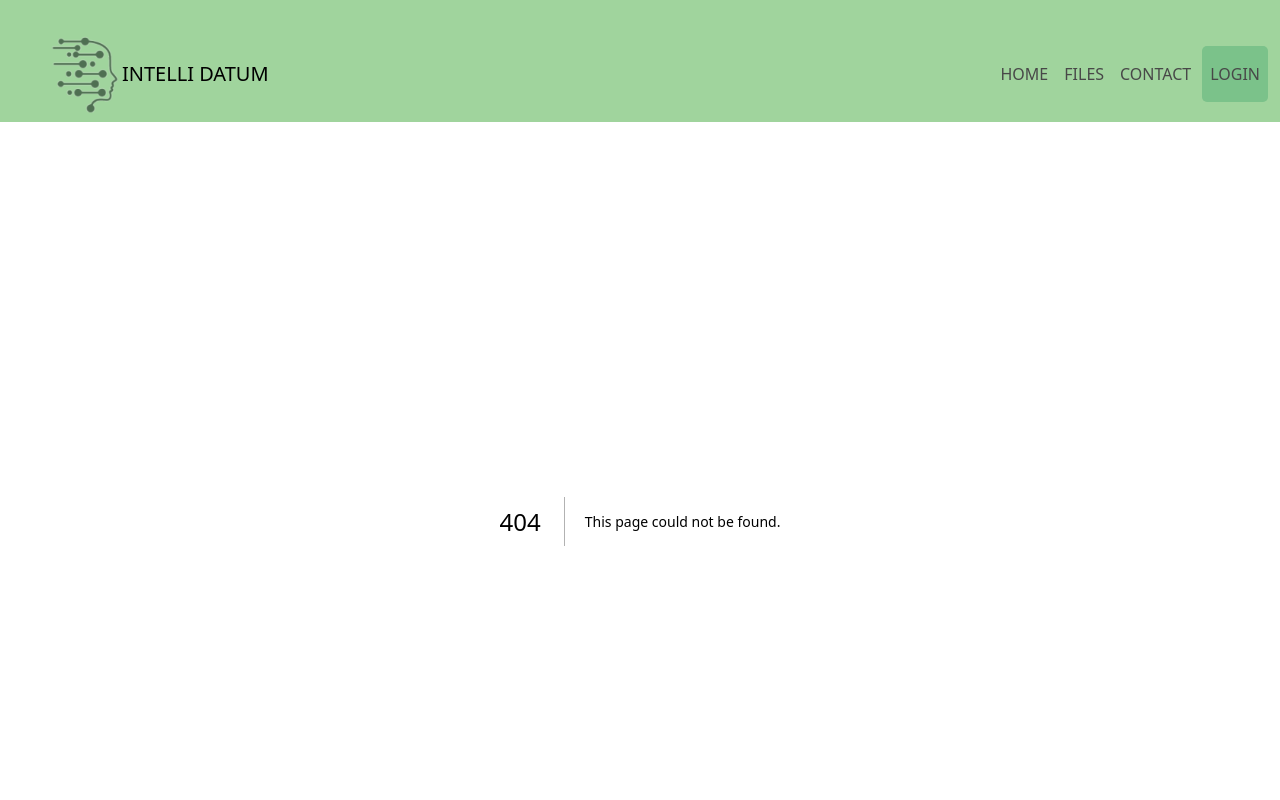
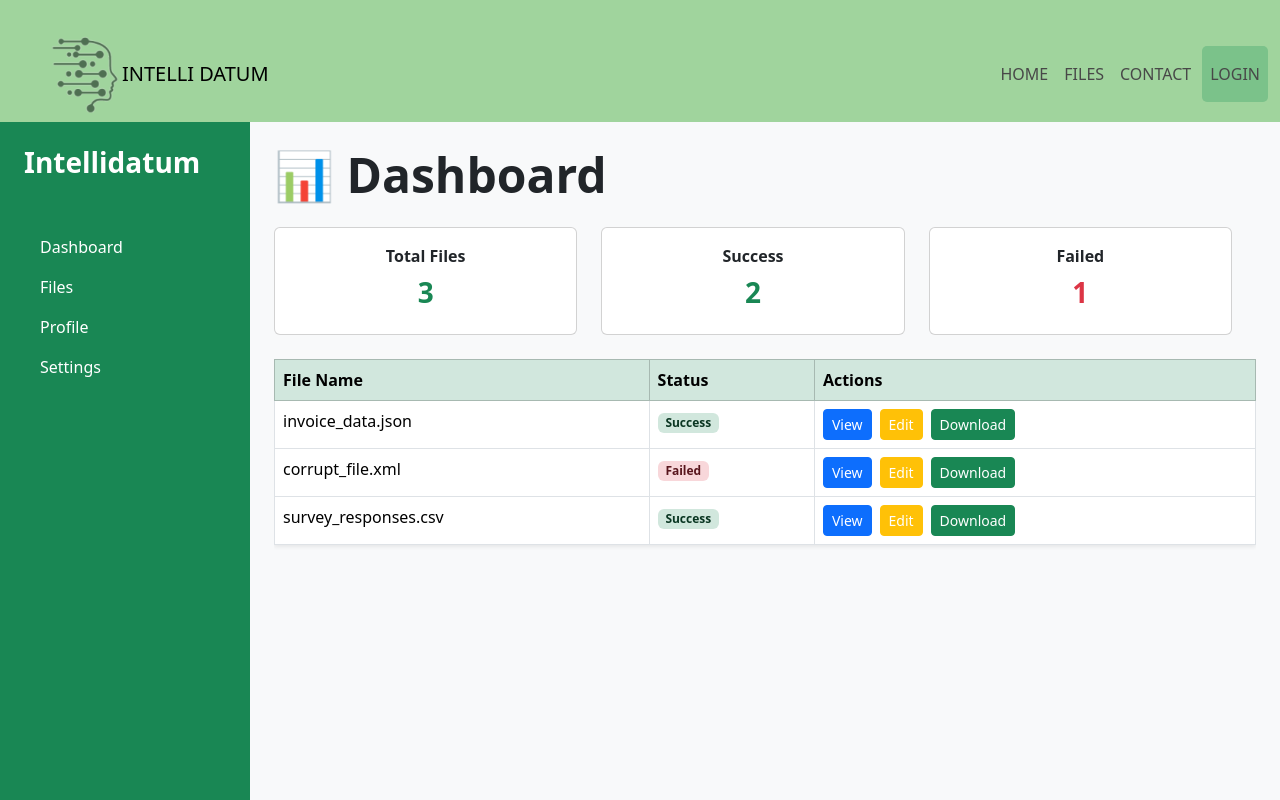
Before and after one commit to ZinoorFatima/IntelliDatum, a Next.js app: page /dashboard in a window 1280 px wide. Before the commit this address had no page. Shown: the top 800 px of the page. Built offline with nearby package versions, Linux system fonts and the light colour scheme.

Commit message:
chore: add routes for new pages

```diff
--- /dev/null
+++ b/app/dashboard/page.jsx
@@ -0,0 +1,161 @@
+'use client';
+
+import { useState } from 'react';
+
+export default function DashboardPage() {
+  const [files, setFiles] = useState([
+    {
+      id: 1,
+      name: 'invoice_data.json',
+      status: 'Success',
+      dictionary: {
+        type: 'invoice',
+        total: 230.5,
+        customer: 'Jane Smith',
+      },
+    },
+    {
+      id: 2,
+      name: 'corrupt_file.xml',
+      status: 'Failed',
+      dictionary: null,
+    },
+    {
+      id: 3,
+      name: 'survey_responses.csv',
+      status: 'Success',
+      dictionary: {
+        surveyId: 102,
+        responses: 54,
+      },
+    },
+  ]);
+
+  const handleView = (dict) => {
+    if (!dict) {
+      alert('❌ No dictionary available.');
+    } else {
+      alert(JSON.stringify(dict, null, 2));
+    }
+  };
+
+  const handleEdit = (id) => {
+    alert(`🛠️ Open editor for file ID: ${id}`);
+  };
+
+  const handleDownload = (dict) => {
+    if (!dict) return;
+    const blob = new Blob([JSON.stringify(dict, null, 2)], {
+      type: 'application/octet-stream',
+    });
+    const url = URL.createObjectURL(blob);
+    const a = document.createElement('a');
+    a.href = url;
+    a.download = 'dictionary.epf';
+    a.click();
+    URL.revokeObjectURL(url);
+  };
+
+  const total = files.length;
+  const success = files.filter((f) => f.status === 'Success').length;
+  const failed = files.filter((f) => f.status === 'Failed').length;
+
+  return (
+    <div className="d-flex min-vh-100 text-dark bg-light">
+      {/* Sidebar */}
+      <aside className="bg-success text-white p-4" style={{ width: '250px' }}>
+        <h1 className="h3 fw-bold mb-5">Intellidatum</h1>
+        <nav className="nav flex-column">
+          <a href="/dashboard" className="nav-link text-white">Dashboard</a>
+          <a href="/files" className="nav-link text-white">Files</a>
+          <a href="/profile" className="nav-link text-white">Profile</a>
+          <a href="/settings" className="nav-link text-white">Settings</a>
+        </nav>
+      </aside>
+
+      {/* Main Content */}
+      <main className="flex-grow-1 p-4">
+        <h2 className="display-5 fw-bold mb-4">📊 Dashboard</h2>
+
+        {/* Stats */}
+        <div className="row mb-4">
+          <div className="col-md-4">
+            <div className="card text-center">
+              <div className="card-body">
+                <p className="card-title fw-semibold">Total Files</p>
+                <h3 className="text-success fw-bold">{total}</h3>
+              </div>
+            </div>
+          </div>
+          <div className="col-md-4">
+            <div className="card text-center">
+              <div className="card-body">
+                <p className="card-title fw-semibold">Success</p>
+                <h3 className="text-success fw-bold">{success}</h3>
+              </div>
+            </div>
+          </div>
+          <div className="col-md-4">
+            <div className="card text-center">
+              <div className="card-body">
+                <p className="card-title fw-semibold">Failed</p>
+                <h3 className="text-danger fw-bold">{failed}</h3>
+              </div>
+            </div>
+          </div>
+        </div>
+
+        {/* Table */}
+        <div className="table-responsive">
+          <table className="table table-bordered bg-white shadow-sm">
+            <thead className="table-success">
+              <tr>
+                <th>File Name</th>
+                <th>Status</th>
+                <th>Actions</th>
+              </tr>
+            </thead>
+            <tbody>
+              {files.map((file) => (
+                <tr key={file.id}>
+                  <td>{file.name}</td>
+                  <td>
+                    <span
+                      className={`badge ${
+                        file.status === 'Success'
+                          ? 'bg-success-subtle text-success-emphasis'
+                          : 'bg-danger-subtle text-danger-emphasis'
+                      }`}
+                    >
+                      {file.status}
+                    </span>
+                  </td>
+                  <td>
+                    <button
+                      onClick={() => handleView(file.dictionary)}
+                      className="btn btn-primary btn-sm me-2"
+                    >
+                      View
+                    </button>
+                    <button
+                      onClick={() => handleEdit(file.id)}
+                      className="btn btn-warning btn-sm text-white me-2"
+                    >
+                      Edit
+                    </button>
+                    <button
+                      onClick={() => handleDownload(file.dictionary)}
+                      className="btn btn-success btn-sm"
+                    >
+                      Download
+                    </button>
+                  </td>
+                </tr>
+              ))}
+            </tbody>
+          </table>
+        </div>
+      </main>
+    </div>
+  );
+}
--- a/app/globals.css
+++ b/app/globals.css
@@ -1,3 +1,4 @@
+
 body {
   margin: 0;
   font-family: -apple-system, BlinkMacSystemFont, 'Segoe UI', 'Roboto', 'Oxygen',
--- a/components/Header.js
+++ b/components/Header.js
@@ -1,4 +1,5 @@
 "use client"; // Required in Next.js App Router
+// /dashboard/${auth?.user?.role === 1 ? "admin" : "user"}
 
 import Link from "next/link";
 import Image from "next/image";
@@ -56,7 +57,7 @@ const Header = () => {
               </Link>
             </li>
             <li className="nav-item">
-              <Link href="/contact" className="nav-link">
+              <Link href="/contactus" className="nav-link">
                 Contact
               </Link>
             </li>
@@ -82,7 +83,15 @@ const Header = () => {
                 <ul className="dropdown-menu">
                   <li>
                     <Link
-                      href={`/Dashboard/${auth?.user?.role === 1 ? "admin" : "user"}`}
+                      href={`/profile`}
+                      className="dropdown-item"
+                    >
+                      Profile
+                    </Link>
+                  </li>
+                  <li>
+                    <Link
+                      href={`/dashboard`}
                       className="dropdown-item"
                     >
                       Dashboard
```
Also changed, not shown: app/contactus/page.jsx (added, +66 -0 lines), app/home/page.jsx (added, +59 -0 lines), app/profile/page.js (renamed from app/UserDetails/page.js, +6 -6 lines).
